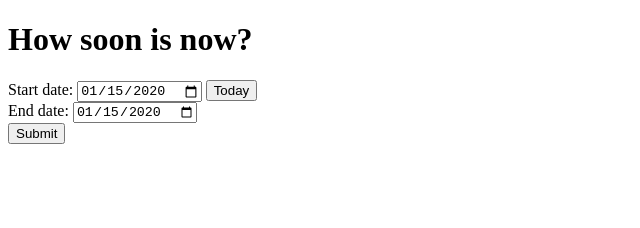
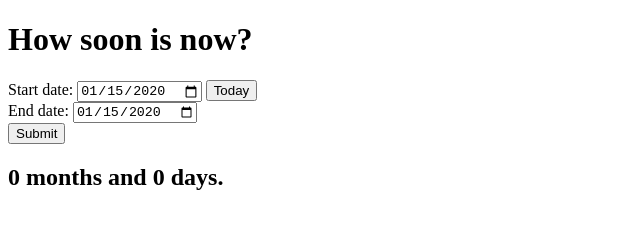
Before and after one commit to constanzamorales/howlong, a plain HTML site: page index.html in a window 1280 px wide. Both pictures are taken after typing "2020-01-15", "2020-01-15" into the empty fields and a click on the button "Submit". Shown: the whole page, without its empty margins (0-640 px from the left). Drawn offline with Linux system fonts and the light colour scheme.

Commit message:
Difference between two dates is now being displayed in the HTML

```diff
--- a/index.html
+++ b/index.html
@@ -22,7 +22,7 @@
 				<button id="submit-btn" type="submit">Submit</button>
 			</form>
 			<section>
-				<h2 class="result"></h2>
+				<h2 id="result"></h2>
 			</section>
 		</div>
 		<script src="luxon.min.js"></script>
--- a/script.js
+++ b/script.js
@@ -4,6 +4,7 @@ const endInput = document.getElementById("end");
 const todayBtn = document.getElementById("today-btn");
 const resultDisplay = document.getElementById("result");
 
+/* TO-DO: Need to work on how to set today's date inside the date input */
 todayBtn.addEventListener("click", (event) => {
 	event.preventDefault();
 	var DateTime = luxon.DateTime;
@@ -13,7 +14,6 @@ todayBtn.addEventListener("click", (event) => {
 
 submitBtn.addEventListener("click", (event) => {
 	event.preventDefault();
-	console.log(startInput.value);
 	var DateTime = luxon.DateTime;
 	const startDate = DateTime.fromISO(startInput.value);
 	const endDate = DateTime.fromISO(endInput.value);
@@ -22,6 +22,9 @@ submitBtn.addEventListener("click", (event) => {
 
 const calculateResult = (start, end) => {
 	const result = end.diff(start, ["months", "days"]).toObject();
-	console.log(result);
-	return result;
+	showResult(result, resultDisplay);
 };
+
+const showResult = (result, resultDisplay) => {
+	resultDisplay.innerHTML = `${result.months} months and ${result.days} days.`;
+};
```
